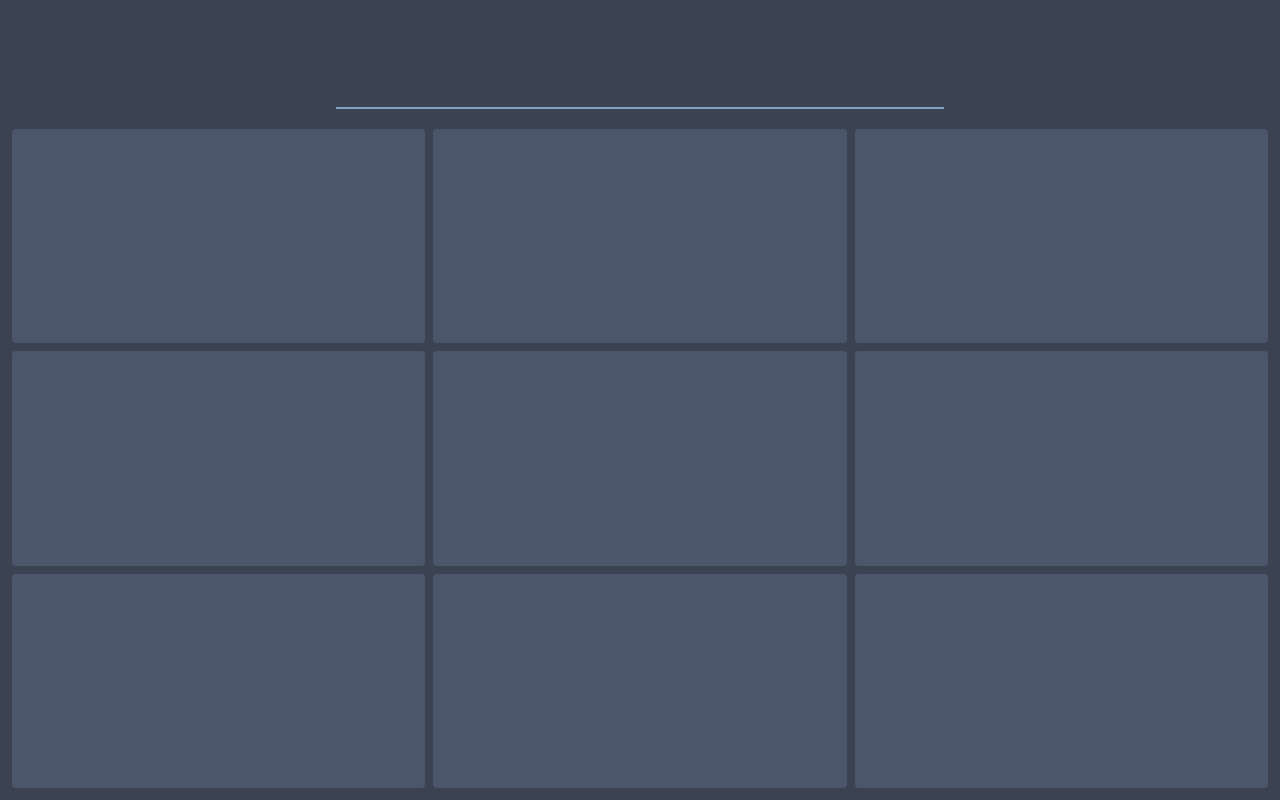
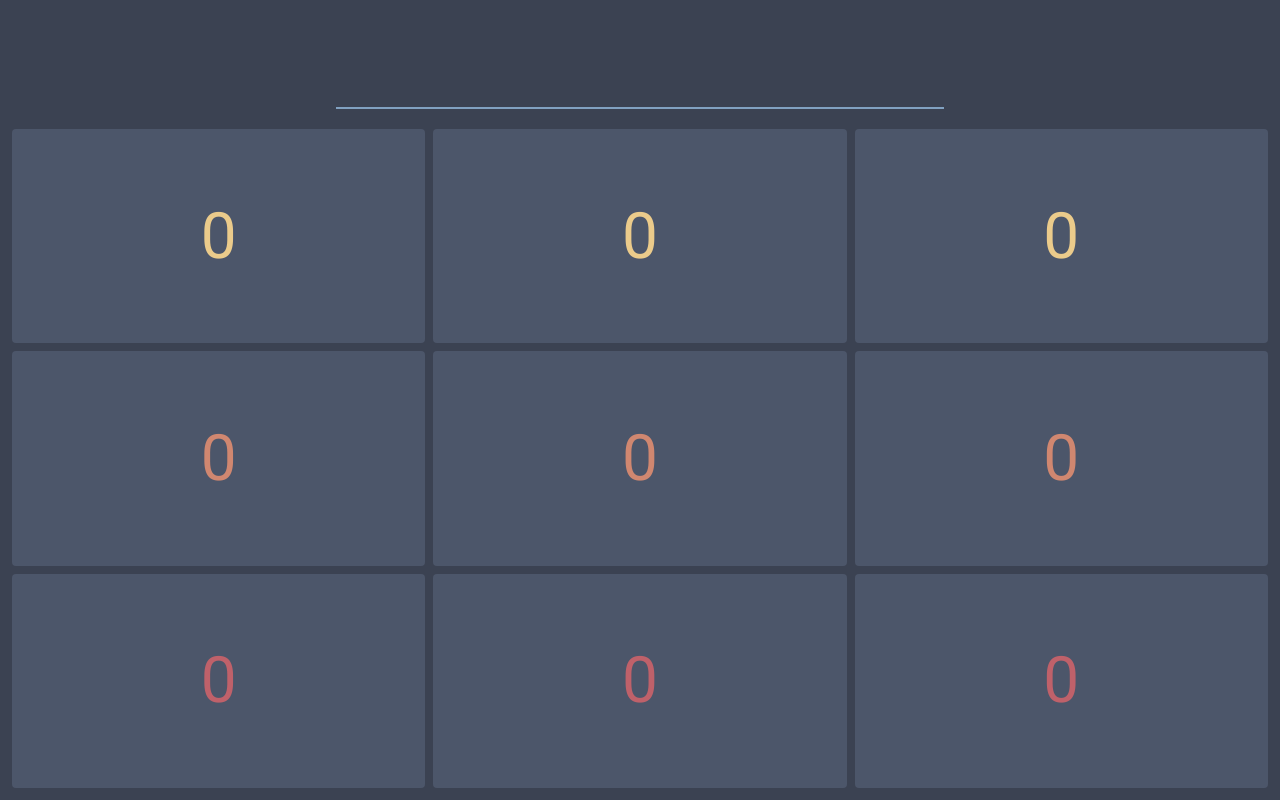
Before and after one commit to trepz/quick-531, a plain HTML site: page index.html in a window 1280 px wide. Drawn offline with Linux system fonts and the light colour scheme.

Commit message:
Tweak grid and defaults a little

```diff
--- a/index.html
+++ b/index.html
@@ -51,15 +51,17 @@
         flex: 1;
         display: grid;
         grid-gap: 8px;
-        grid-template-columns: auto auto auto;
+        grid-template-columns: repeat(3, minmax(0, 1fr));
       }
       #prog > div {
         font-size: 5vw;
+        padding: 8px;
         display: flex;
         align-items: center;
         justify-content: center;
         background: #4c566a;
         border-radius: 4px;
+        overflow: hidden;
       }
       .wk-0 {
         color: #ebcb8b;
@@ -95,11 +97,14 @@
 
       function updateGrid() {
         const val = +input.value;
-        if (isNaN(val) || !val) return;
+        const invalid = !val || isNaN(val);
         grid.forEach((v, i) => {
-          elements[i].innerText = Math.round((val * v) / 2.5) * 2.5;
+          elements[i].innerText = invalid
+            ? "0"
+            : Math.round((val * v) / 2.5) * 2.5;
         });
       }
+      updateGrid();
     </script>
   </body>
 </html>
```
